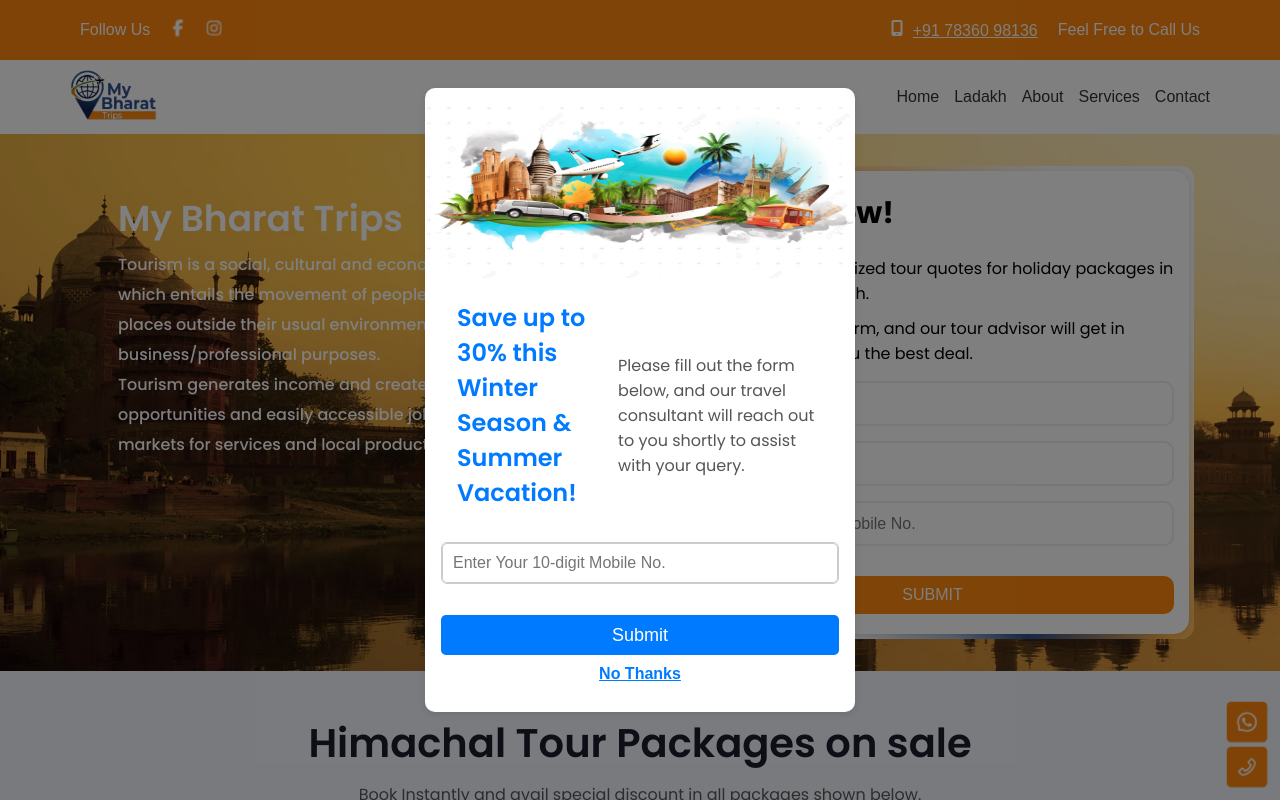
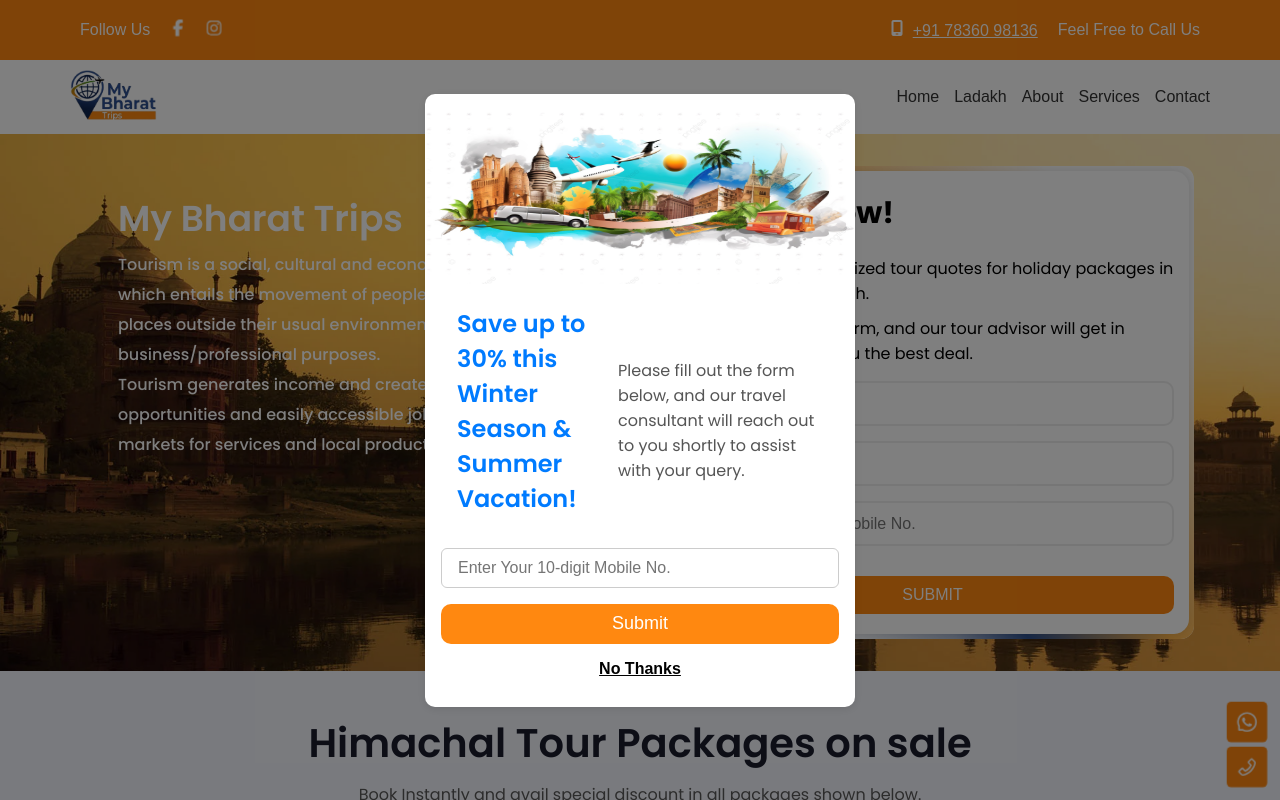
Before and after one commit to vikramkumartejani/himachal-trips, a Next.js app: page / in a window 1280 px wide. Shown: the top 800 px of the page. Built offline with nearby package versions, Linux system fonts and the light colour scheme.

Commit message:
update code

```diff
--- a/src/app/components/EnquiryModel.js
+++ b/src/app/components/EnquiryModel.js
@@ -2,71 +2,31 @@
 import '../../styles/EnquiryModal.css';
 import { AiOutlineClose } from 'react-icons/ai';
 import Image from 'next/image';
-
-// const EnquiryModel = ({ closeModal }) => {
-//   return (
-//     <div className='modal-main-container'>
-//       <div className='modal-background'>
-//         <div className='modal-container'>
-//           <Image src='/assests/modal-image.png' alt='t' width={300} height={180} style={{ display: 'flex', alignItems: 'center', justifyContent: 'center', width: '100%' }} />
-
-//           <div className='modal-body'>
-//             <div className='modal-header'>
-//               <h4>
-//                 Save upto 30% winter season & summer vacations.  Request a call back.
-//               </h4>
-//             </div>
-//             <form style={{ width: '100%' }} >
-//               <div className='modal-input'>
-//                 <input type="tel" placeholder='Enter Your 10-digit Mobile No.' required />
-//               </div>
-//               <button type="submit" className='modal-submit-btn'>Submit</button>
-//               <button onClick={closeModal} className='no-thanks'>No Thanks</button>
-//             </form>
-//           </div>
-//         </div>
-//       </div>
-//     </div>
-//   );
-// };
 
 const EnquiryModel = ({ closeModal }) => {
   return (
     <div className='modal-main-container'>
       <div className='modal-background'>
         <div className='modal-container'>
-          <Image
-            src='/assests/modal-image.png'
-            alt='t'
-            width={300}
-            height={180}
-            style={{ display: 'flex', alignItems: 'center', justifyContent: 'center', width: '100%' }}
-          />
+          <Image src='/assests/modal-image.png' alt='t' width={300} height={180} style={{ display: 'flex', alignItems: 'center', justifyContent: 'center', width: '100%' }} />
 
           <div className='modal-body'>
             <div className='modal-header'>
-              <h4 style={{ fontSize: '24px', fontWeight: 'bold', color: '#007bff' }}>
+            <h4 style={{ fontSize: '24px', fontWeight: 'bold', color: '#007bff' }}>
                 Save up to 30% this Winter Season & Summer Vacation!
-              </h4>
-              <p style={{ fontSize: '16px', color: '#555', marginTop: '10px' }}>
+            </h4>
+            <p style={{ fontSize: '16px', color: '#555', marginTop: '10px' }}>
                 Please fill out the form below, and our travel consultant will reach out to you shortly to assist with your query.
-              </p>
+            </p>
+            {/* <h4>Save up to 30% this Winter Season & Summer Vacation!</h4> */}
+            {/* <p>Simply fill the form below and let our travel consultant contact you to resolve your query.</p> */}
             </div>
-            <form style={{ width: '100%' }}>
+            <form style={{ width: '100%' }} >
               <div className='modal-input'>
-                <input
-                  type="tel"
-                  placeholder='Enter Your 10-digit Mobile No.'
-                  required
-                  style={{ width: '100%', padding: '10px', borderRadius: '5px', border: '1px solid #ccc' }}
-                />
+                <input type="tel" placeholder='Enter Your 10-digit Mobile No.' required />
               </div>
-              <button type="submit" className='modal-submit-btn' style={{ marginTop: '15px', backgroundColor: '#007bff', color: 'white', padding: '10px', border: 'none', borderRadius: '5px', cursor: 'pointer' }}>
-                Submit
-              </button>
-              <button onClick={closeModal} className='no-thanks' style={{ marginTop: '10px', backgroundColor: 'transparent', color: '#007bff', border: 'none', cursor: 'pointer' }}>
-                No Thanks
-              </button>
+              <button type="submit" className='modal-submit-btn'>Submit</button>
+              <button onClick={closeModal} className='no-thanks'>No Thanks</button>
             </form>
           </div>
         </div>
@@ -75,5 +35,4 @@
   );
 };
 
-
 export default EnquiryModel;
```
